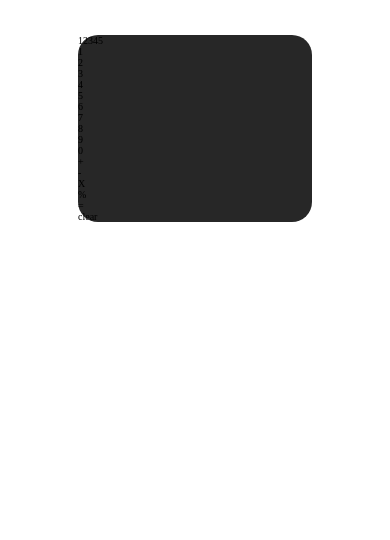
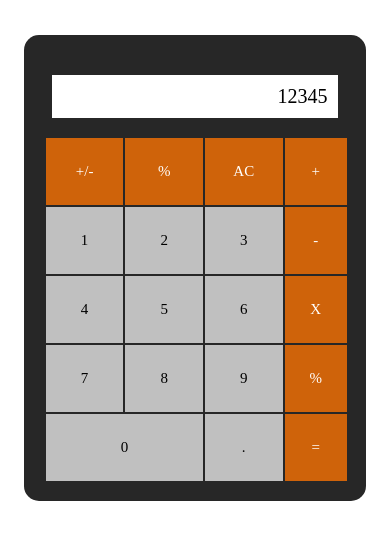
Before and after one commit to miguellopez-dev/Calculator, a plain HTML site: page index.html in a window 390 px wide. Drawn offline with Linux system fonts and the light colour scheme.

Commit message:
Style buttons and make it responsive

```diff
--- a/index.html
+++ b/index.html
@@ -11,6 +11,14 @@
 		<main>
 			<div class="calc__body">
 				<div class="calc__screen">12345</div>
+				<div class="calc__buttons">
+					<div class="calc__left">
+						<div class="calc__left__op">
+							<div class="buttn op">+/-</div>
+							<div class="buttn op">%</div>
+							<div class="buttn op">AC</div>
+						</div>
+
 						<div class="calc__numbers">
 							<div class="buttn">1</div>
 							<div class="buttn">2</div>
@@ -21,13 +29,19 @@
 							<div class="buttn">7</div>
 							<div class="buttn">8</div>
 							<div class="buttn">9</div>
-					<div class="buttn">0</div>
-					<div class="buttn">+</div>
-					<div class="buttn">-</div>
-					<div class="buttn">X</div>
-					<div class="buttn">%</div>
-					<div class="buttn">=</div>
-					<div class="buttn">clear</div>
+							<div class="buttn zero">0</div>
+							<div class="buttn">.</div>
+						</div>
+					</div>
+					<div class="calc__right">
+						<div class="calc__op">
+							<div class="buttn op">+</div>
+							<div class="buttn op">-</div>
+							<div class="buttn op">X</div>
+							<div class="buttn op">%</div>
+							<div class="buttn op">=</div>
+						</div>
+					</div>
 				</div>
 			</div>
 		</main>
--- a/styles/main.scss
+++ b/styles/main.scss
@@ -6,9 +6,105 @@ html {
 	font-size: 62.5%;
 }
 
+@mixin respond-screen {
+	@media screen and (max-width: 430px) {
+		@content;
+	}
+}
+
 .calc__body {
-	width: 60%;
-	margin: 3.5rem auto;
+	width: 50%;
+	min-width: 36.9rem;
+	max-width: 39.9rem;
+	margin: 3.5rem auto 0;
 	background-color: rgb(39, 39, 39);
-	border-radius: 2rem;
+	border-radius: 1.5rem;
+	padding: 2rem;
+	position: relative;
+	@include respond-screen {
+		min-width: 30.4rem;
+		width: 85%;
+		padding: 2rem 0.5rem;
+	}
 }
+
+.calc__screen {
+	background-color: #ffffff;
+	width: 80%;
+	margin: 2rem auto;
+	padding: 1rem;
+	font-size: 2rem;
+	text-align: right;
+}
+
+.calc__buttons {
+	width: 90%;
+	margin: auto;
+	display: flex;
+	justify-content: center;
+	align-items: flex-start;
+}
+
+.calc__left {
+	width: 80%;
+	margin-right: 1rem;
+	@include respond-screen {
+		margin-right: 0.2rem;
+	}
+
+	&__op {
+		display: grid;
+		grid-template-columns: repeat(3, 1fr);
+		gap: 1rem;
+		margin-bottom: 1rem;
+		@include respond-screen {
+			gap: 0.2rem;
+			margin-bottom: 0.2rem;
+		}
+	}
+}
+
+.calc__right {
+	width: 20%;
+}
+.buttn {
+	background-color: rgb(192, 192, 192);
+	cursor: pointer;
+	padding: 2.5rem;
+	font-size: 1.5rem;
+	text-align: center;
+}
+
+.zero {
+	flex: 3 1 auto;
+}
+
+.op {
+	background-color: rgb(207, 99, 10);
+	color: #ffffff;
+}
+
+.ac {
+	width: 100%;
+}
+
+.calc__numbers {
+	display: grid;
+	gap: 1rem;
+	grid-template-columns: repeat(3, 1fr);
+
+	& div:nth-child(10) {
+		grid-column: 1/3;
+	}
+	@include respond-screen {
+		gap: 0.2rem;
+	}
+}
+
+.calc__op {
+	display: grid;
+	gap: 1rem;
+	@include respond-screen {
+		gap: 0.2rem;
+	}
+}
```
Also changed, not shown: css/main.css, 1 other file. Lines whose indentation alone changed are shown as unchanged.
